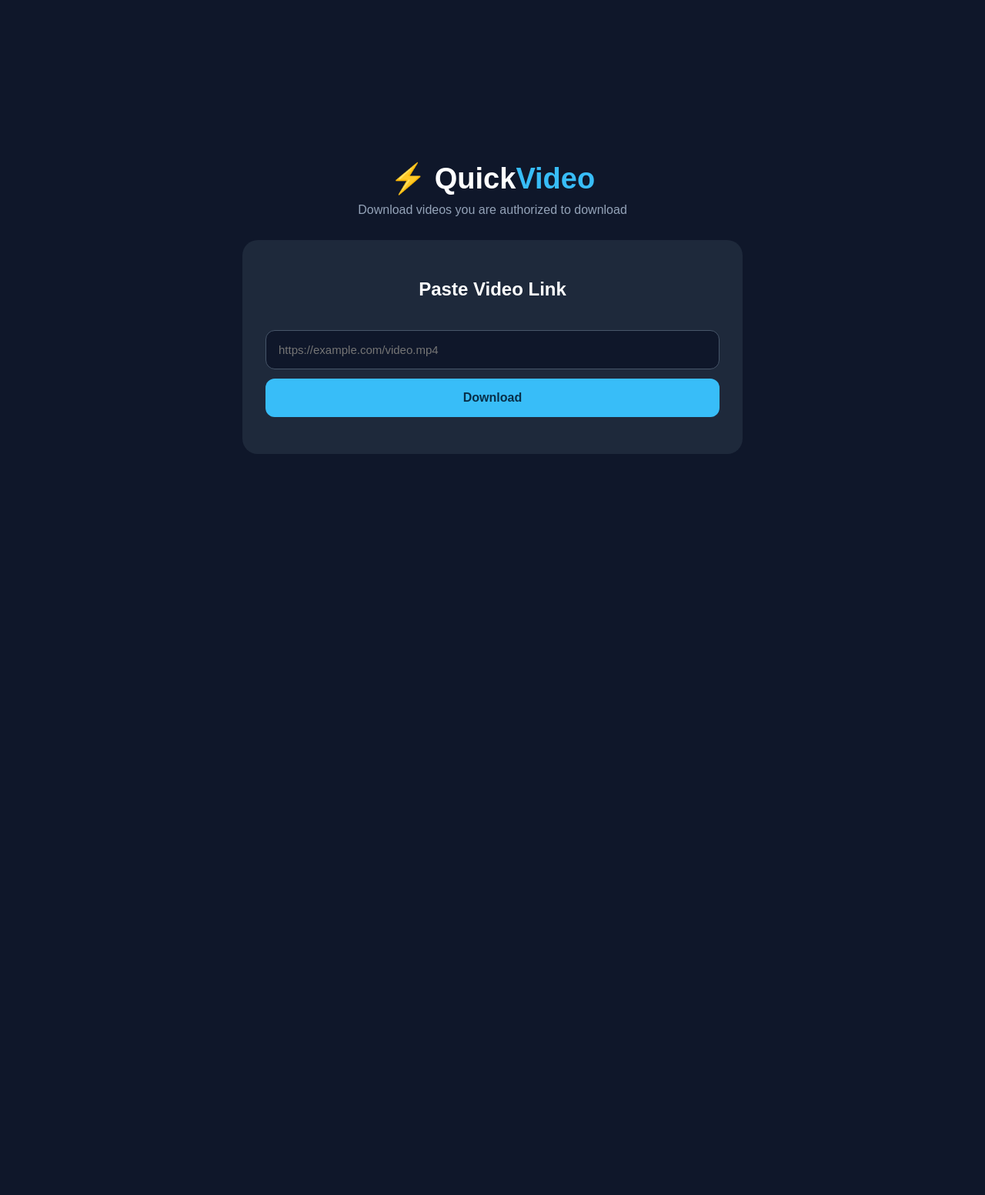
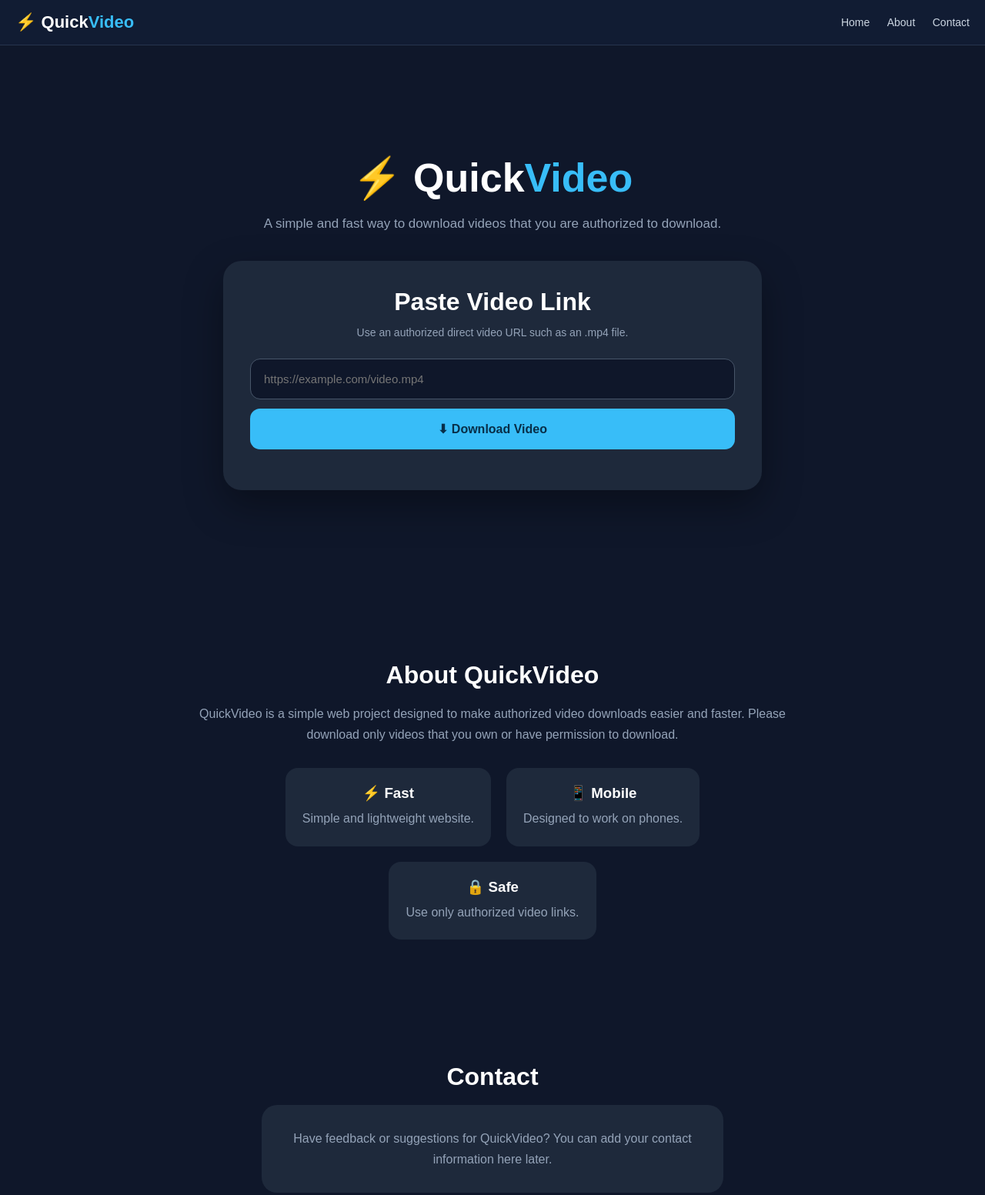
Before and after one commit to prakashvlogs0909-ux/quickvideo-, a plain HTML site: page index.html in a window 1280 px wide. Shown: the top 1553 px of the page at 77% size. Before the commit the page ends 800 px from the top, so only its background shows below. Drawn offline with Linux system fonts and the light colour scheme.

Commit message:
Update index.html

```diff
--- a/index.html
+++ b/index.html
@@ -3,98 +3,264 @@
 <head>
 <meta charset="UTF-8">
 <meta name="viewport" content="width=device-width, initial-scale=1.0">
-<title>QuickVideo</title>
+
+<title>QuickVideo - Fast Video Downloader</title>
 
 <style>
-*{box-sizing:border-box;font-family:Arial,sans-serif}
+*{
+  margin:0;
+  padding:0;
+  box-sizing:border-box;
+  font-family:Arial,sans-serif;
+  scroll-behavior:smooth;
+}
 
 body{
-margin:0;
-min-height:100vh;
   background:#0f172a;
   color:white;
+}
+
+nav{
+  position:sticky;
+  top:0;
+  z-index:10;
+  background:#111c33;
+  padding:16px 20px;
+  display:flex;
+  justify-content:space-between;
+  align-items:center;
+  border-bottom:1px solid #26344d;
+}
+
+.nav-logo{
+  font-size:22px;
+  font-weight:bold;
+}
+
+.nav-logo span{
+  color:#38bdf8;
+}
+
+nav a{
+  color:#cbd5e1;
+  text-decoration:none;
+  margin-left:18px;
+  font-size:14px;
+}
+
+nav a:hover{
+  color:#38bdf8;
+}
+
+.hero{
+  min-height:90vh;
   display:flex;
   justify-content:center;
   align-items:center;
-padding:20px
+  text-align:center;
+  padding:40px 20px;
 }
 
 .container{
   width:100%;
-max-width:650px;
-text-align:center
+  max-width:700px;
 }
 
 .logo{
-font-size:38px;
+  font-size:52px;
   font-weight:bold;
-margin-bottom:10px
+  margin-bottom:15px;
 }
 
-.logo span{color:#38bdf8}
+.logo span{
+  color:#38bdf8;
+}
 
 .subtitle{
   color:#94a3b8;
-margin-bottom:30px
+  font-size:17px;
+  line-height:1.6;
+  margin-bottom:35px;
 }
 
 .card{
   background:#1e293b;
-padding:30px;
-border-radius:20px
+  padding:35px;
+  border-radius:24px;
+  box-shadow:0 20px 50px rgba(0,0,0,.35);
+}
+
+.card h2{
+  margin-bottom:10px;
+}
+
+.card p{
+  color:#94a3b8;
+  font-size:14px;
 }
 
 input{
   width:100%;
-padding:16px;
-margin-top:20px;
+  padding:17px;
+  margin-top:22px;
   border:1px solid #475569;
-border-radius:12px;
+  border-radius:13px;
+  outline:none;
   background:#0f172a;
   color:white;
-font-size:15px
+  font-size:15px;
+}
+
+input:focus{
+  border-color:#38bdf8;
 }
 
 button{
   width:100%;
-padding:16px;
+  padding:17px;
   margin-top:12px;
   border:0;
-border-radius:12px;
+  border-radius:13px;
   background:#38bdf8;
   color:#082f49;
+  font-size:16px;
   font-weight:bold;
-font-size:16px
+  cursor:pointer;
+}
+
+button:hover{
+  transform:translateY(-2px);
 }
 
 #message{
   margin-top:18px;
-color:#cbd5e1
+  color:#cbd5e1;
+}
+
+section{
+  padding:80px 20px;
+  text-align:center;
+}
+
+.section-box{
+  max-width:800px;
+  margin:auto;
+}
+
+section h2{
+  font-size:32px;
+  margin-bottom:18px;
+}
+
+section p{
+  color:#94a3b8;
+  line-height:1.7;
+}
+
+.features{
+  display:flex;
+  justify-content:center;
+  gap:20px;
+  flex-wrap:wrap;
+  margin-top:30px;
+}
+
+.feature{
+  background:#1e293b;
+  padding:22px;
+  border-radius:16px;
+  min-width:180px;
+}
+
+.feature h3{
+  margin-bottom:8px;
+}
+
+.contact-box{
+  background:#1e293b;
+  padding:30px;
+  border-radius:20px;
+  max-width:600px;
+  margin:auto;
+}
+
+footer{
+  text-align:center;
+  padding:30px 20px;
+  color:#64748b;
+  border-top:1px solid #26344d;
+}
+
+@media(max-width:600px){
+
+  nav{
+    padding:14px;
+  }
+
+  nav a{
+    margin-left:8px;
+    font-size:12px;
+  }
+
+  .logo{
+    font-size:40px;
+  }
+
+  .hero{
+    min-height:85vh;
+  }
+
+  .card{
+    padding:25px 18px;
+  }
+
+  section{
+    padding:60px 20px;
+  }
 }
 </style>
 </head>
 
 <body>
 
+<nav>
+  <div class="nav-logo">⚡ Quick<span>Video</span></div>
+
+  <div>
+    <a href="#home">Home</a>
+    <a href="#about">About</a>
+    <a href="#contact">Contact</a>
+  </div>
+</nav>
+
+
+<section class="hero" id="home">
+
 <div class="container">
 
-<div class="logo">⚡ Quick<span>Video</span></div>
+  <div class="logo">
+    ⚡ Quick<span>Video</span>
+  </div>
 
   <div class="subtitle">
-Download videos you are authorized to download
+    A simple and fast way to download videos
+    that you are authorized to download.
   </div>
 
   <div class="card">
 
     <h2>Paste Video Link</h2>
 
+    <p>Use an authorized direct video URL such as an .mp4 file.</p>
+
     <input
       type="url"
       id="videoUrl"
-placeholder="https://example.com/video.mp4">
+      placeholder="https://example.com/video.mp4"
+    >
 
     <button onclick="downloadVideo()">
-Download
+      ⬇ Download Video
     </button>
 
     <div id="message"></div>
@@ -103,33 +269,113 @@ Download
 
 </div>
 
+</section>
+
+
+<section id="about">
+
+<div class="section-box">
+
+  <h2>About QuickVideo</h2>
+
+  <p>
+    QuickVideo is a simple web project designed to make
+    authorized video downloads easier and faster.
+    Please download only videos that you own or have
+    permission to download.
+  </p>
+
+  <div class="features">
+
+    <div class="feature">
+      <h3>⚡ Fast</h3>
+      <p>Simple and lightweight website.</p>
+    </div>
+
+    <div class="feature">
+      <h3>📱 Mobile</h3>
+      <p>Designed to work on phones.</p>
+    </div>
+
+    <div class="feature">
+      <h3>🔒 Safe</h3>
+      <p>Use only authorized video links.</p>
+    </div>
+
+  </div>
+
+</div>
+
+</section>
+
+
+<section id="contact">
+
+<div class="section-box">
+
+  <h2>Contact</h2>
+
+  <div class="contact-box">
+
+    <p>
+      Have feedback or suggestions for QuickVideo?
+      You can add your contact information here later.
+    </p>
+
+  </div>
+
+</div>
+
+</section>
+
+
+<footer>
+  © 2026 QuickVideo — Built for authorized video downloads.
+</footer>
+
+
 <script>
+
 function downloadVideo(){
 
-const url=document.getElementById("videoUrl").value.trim();
-const message=document.getElementById("message");
+  const url =
+    document.getElementById("videoUrl").value.trim();
+
+  const message =
+    document.getElementById("message");
 
   if(!url){
-message.innerText="⚠️ Please paste a video URL.";
+
+    message.innerText =
+      "⚠️ Please paste a video URL.";
+
     return;
   }
 
   if(!url.toLowerCase().includes(".mp4")){
-message.innerText="⚠️ Please use an authorized direct .mp4 video link.";
+
+    message.innerText =
+      "⚠️ Please use an authorized direct .mp4 video link.";
+
     return;
   }
 
-const link=document.createElement("a");
-link.href=url;
-link.download="video.mp4";
-link.target="_blank";
+  const link =
+    document.createElement("a");
+
+  link.href = url;
+  link.download = "video.mp4";
+  link.target = "_blank";
 
   document.body.appendChild(link);
   link.click();
   document.body.removeChild(link);
 
-message.innerText="✅ Download started.";
+  message.innerText =
+    "✅ Download started.";
+
 }
+
 </script>
 
 </body>
```
Lines whose indentation alone changed are shown as unchanged.
